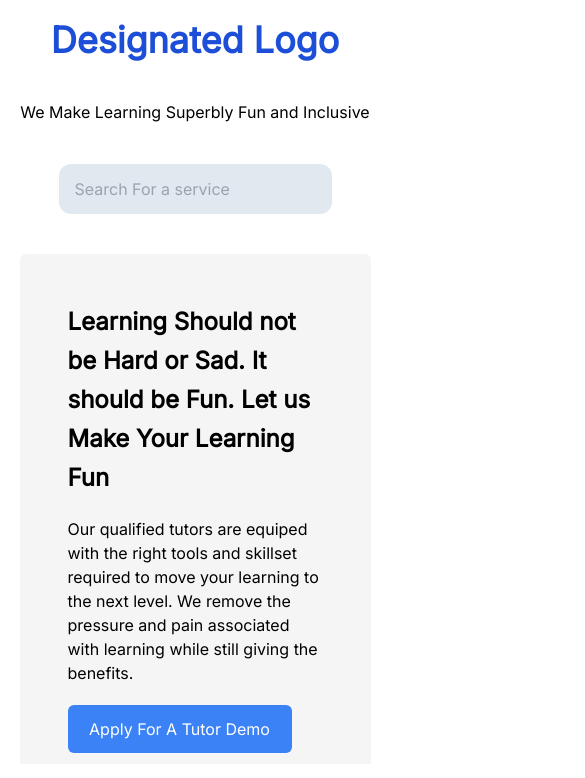
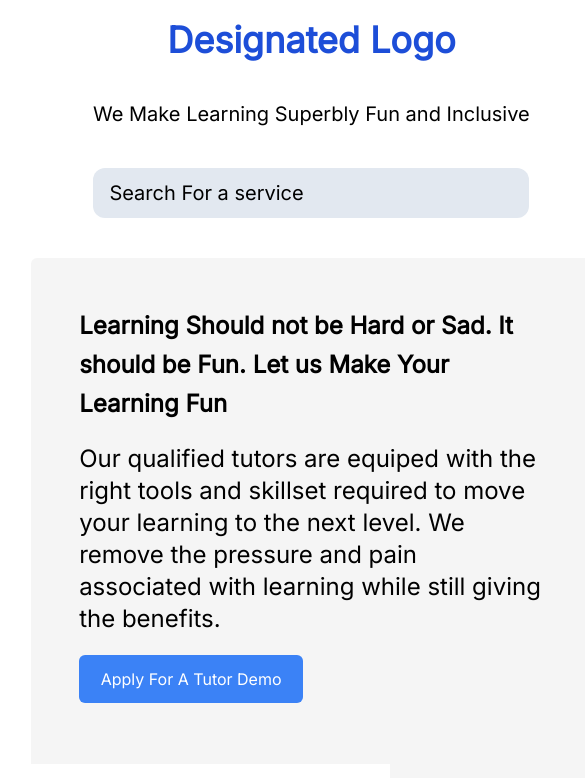
Before and after one commit to Mayor-Rhymes/learning-platform, a Vue app: page / in a window 390 px wide. Shown: the top 778 px of the page, 585 px wide, since content can reach past the window. Built offline with nearby package versions, Linux system fonts and the light colour scheme.

Commit message:
Made some style changes

```diff
--- a/src/App.vue
+++ b/src/App.vue
@@ -7,7 +7,7 @@ import {RouterView} from "vue-router";
 </script>
 
 <template>
-  <div class="box-border flex flex-col gap-10 mb-20">
+  <div class="min-w-fit box-border justify-center flex flex-col gap-10 mb-20">
 
     <Navbar />
     <RouterView />
--- /dev/null
+++ b/src/components/ExamTile.vue
@@ -0,0 +1,9 @@
+
+
+<template>
+    <div>
+        <p>We Have Tutors For The Following Exams</p>
+
+
+    </div>
+</template>
--- a/src/components/HeroSection.vue
+++ b/src/components/HeroSection.vue
@@ -6,7 +6,7 @@
         Learning Fun
       </p>
 
-      <p>
+      <p class="text-2xl lg:text-inherit">
         Our qualified tutors are equiped with the right tools and skillset required to move your learning to the next level.
         We remove the pressure and pain associated with learning while still giving the benefits.
 
--- a/src/components/Metric.vue
+++ b/src/components/Metric.vue
@@ -1,5 +1,5 @@
 <template>
-  <div class="flex flex-col gap-20 text-4xl font-extrabold items-center">
+  <div class="flex flex-col gap-20 text-4xl font-extrabold items-center px-10">
     <div>
       <p>
         Explore Our Community of Very Qualified and Incredibly Skilled Tutors
--- a/src/components/Navbar.vue
+++ b/src/components/Navbar.vue
@@ -11,7 +11,7 @@ import { RouterLink } from "vue-router";
     Designated Logo
   </RouterLink>
 
-  <p class="lg:hidden md:hidden block text-center">
+  <p class="lg:hidden md:hidden text-xl block text-center">
     We Make Learning Superbly Fun and Inclusive
   </p>
   <nav
@@ -55,7 +55,7 @@ import { RouterLink } from "vue-router";
   </nav>
   <input
     type="text"
-    class="w-[70%] mx-auto lg:hidden block md:block outline-none h-[50px] rounded-xl p-4 bg-slate-200"
+    class="w-[70%] mx-auto text-xl placeholder-black lg:hidden block md:block outline-none h-[50px] rounded-xl p-4 bg-slate-200"
     placeholder="Search For a service"
   />
 </template>
--- a/src/style.css
+++ b/src/style.css
@@ -5,5 +5,6 @@
 @layer base {
     html {
       font-family: "Inter", system-ui, sans-serif;
+      width: 100%;
     }
 }
```
